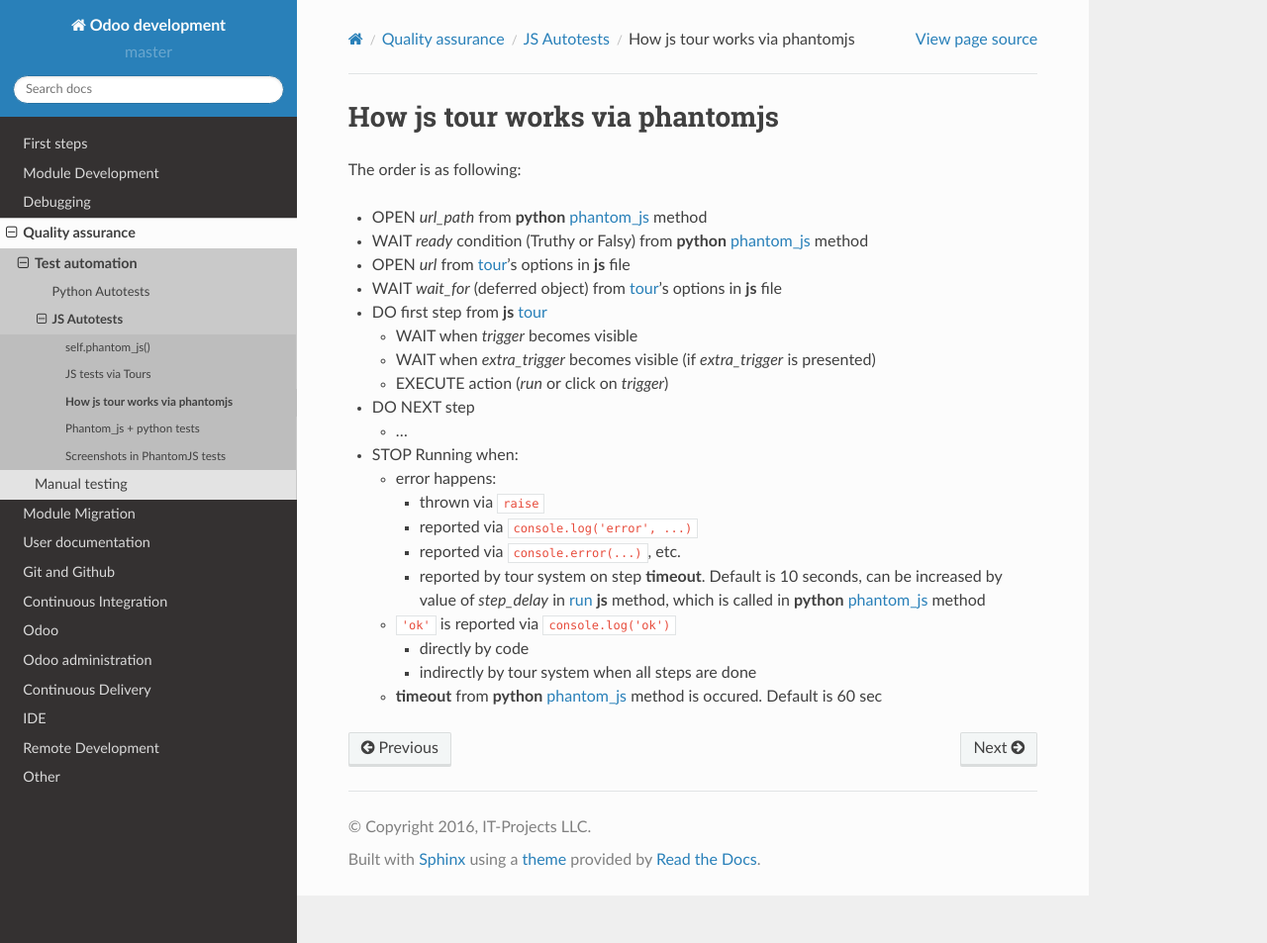
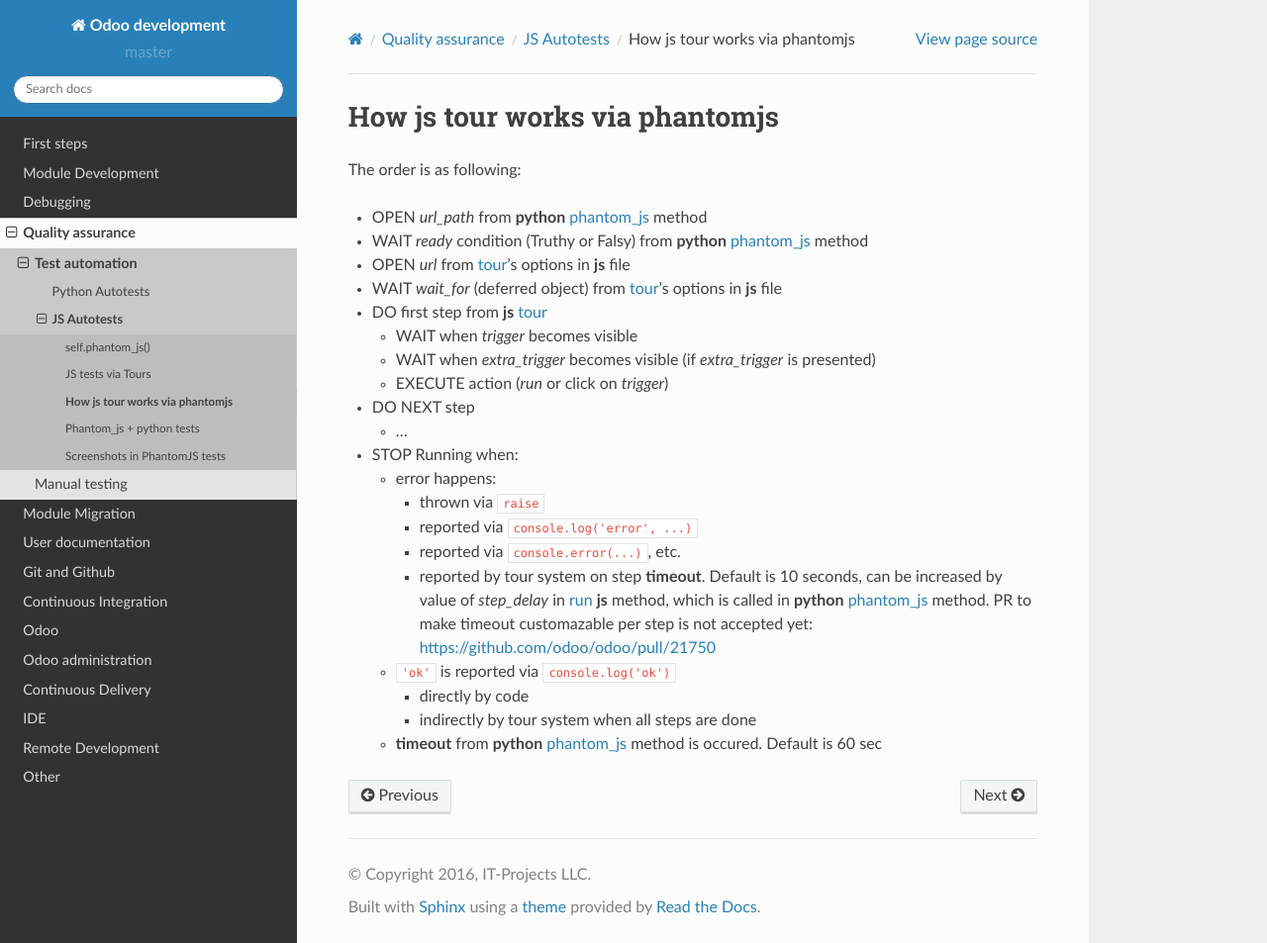
Before and after one commit to itpp-labs/odoo-development, a Sphinx documentation site: the page built from docs/qa/js/urls-and-waits-in-js-tours.rst, in a window 1280 px wide and 953 px high. Shown: the whole window at 99% size. Built offline with Sphinx 7.4.7 and the Read the Docs theme 2.0.0, drawn with Linux system fonts in a browser that asks for light colours.

Commit message:
Add link to PR

```diff
--- a/docs/qa/js/urls-and-waits-in-js-tours.rst
+++ b/docs/qa/js/urls-and-waits-in-js-tours.rst
@@ -26,7 +26,7 @@
     * thrown via ``raise``
     * reported via ``console.log('error', ...)``
     * reported via ``console.error(...)``, etc.
-    * reported by tour system on step **timeout**. Default is 10 seconds, can be increased by value of *step_delay* in `run <https://github.com/odoo/odoo/blob/10.0/addons/web_tour/static/src/js/tour_manager.js#L267>`_ **js** method, which is called in **python** :doc:`phantom_js <phantom_js>` method
+    * reported by tour system on step **timeout**. Default is 10 seconds, can be increased by value of *step_delay* in `run <https://github.com/odoo/odoo/blob/10.0/addons/web_tour/static/src/js/tour_manager.js#L267>`_ **js** method, which is called in **python** :doc:`phantom_js <phantom_js>` method. PR to make timeout customazable per step is not accepted yet: https://github.com/odoo/odoo/pull/21750
 
   * ``'ok'`` is reported via ``console.log('ok')``
 
```
